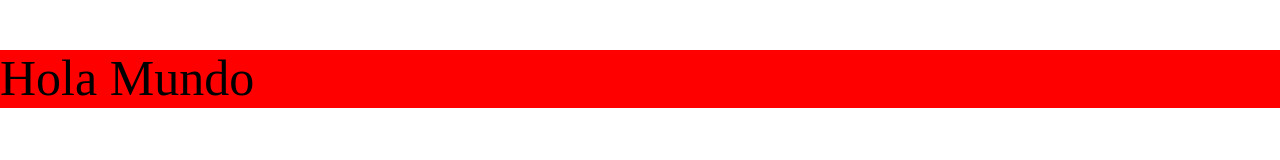
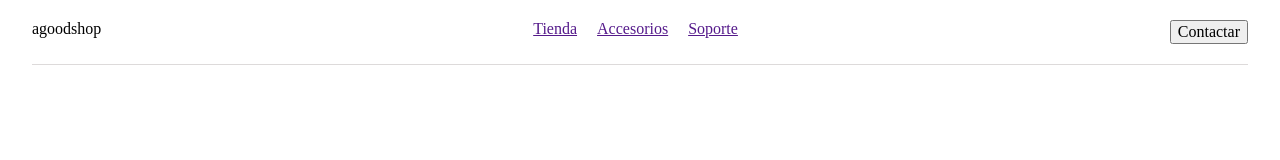
Before and after one commit to elmar241/Pr-ctica-3, a plain HTML site: page index.html in a window 1280 px wide. Drawn offline with Linux system fonts and the light colour scheme.

Commit message:
Creación HTML Y  CSS "header-1"

```diff
--- a/CSS/style.css
+++ b/CSS/style.css
@@ -1,4 +1,25 @@
-p{
-    background-color: red;
-    font-size: 50px;
+.header {
+    padding-left: 2rem;
+    padding-right: 2rem;
 }
+.row-1 {
+    padding-top: 20px;
+    padding-bottom: 20px;
+    display: flex;
+    justify-content: space-between;
+    border-bottom: 1px solid rgb(221, 218, 218);
+}
+
+.logo {
+    flex-grow: 1;
+}
+.principal-nav__list {
+    list-style: none;
+    display: flex;
+    gap: 20px;
+    margin: 0%;
+    padding: 0%;
+}
+.logo {
+    flex-grow: 1;
+}
--- a/index.html
+++ b/index.html
@@ -8,6 +8,27 @@
     <link rel="stylesheet" href="CSS/Normalize.css">
 </head>
 <body>
- <P>Hola Mundo</P>
+    <header class="header">
+            <div class="row-1">
+                <div class="Logo">
+                    agoodshop
+                </div>
+
+                <div class="principal-nav">
+                        <ul class="principal-nav__list">
+                        <li><a href="">Tienda</a></li>
+                        <li><a href="">Accesorios</a></li>
+                        <li><a href="">Soporte</a></li>
+                        </ul>
+                </div>
+                <div>
+                    <button class="button-contacto">
+                        Contactar
+                    </button>
+                </div>
+            </div>
+
+        </div>
+    </header>
 </body>
 </html>
```
